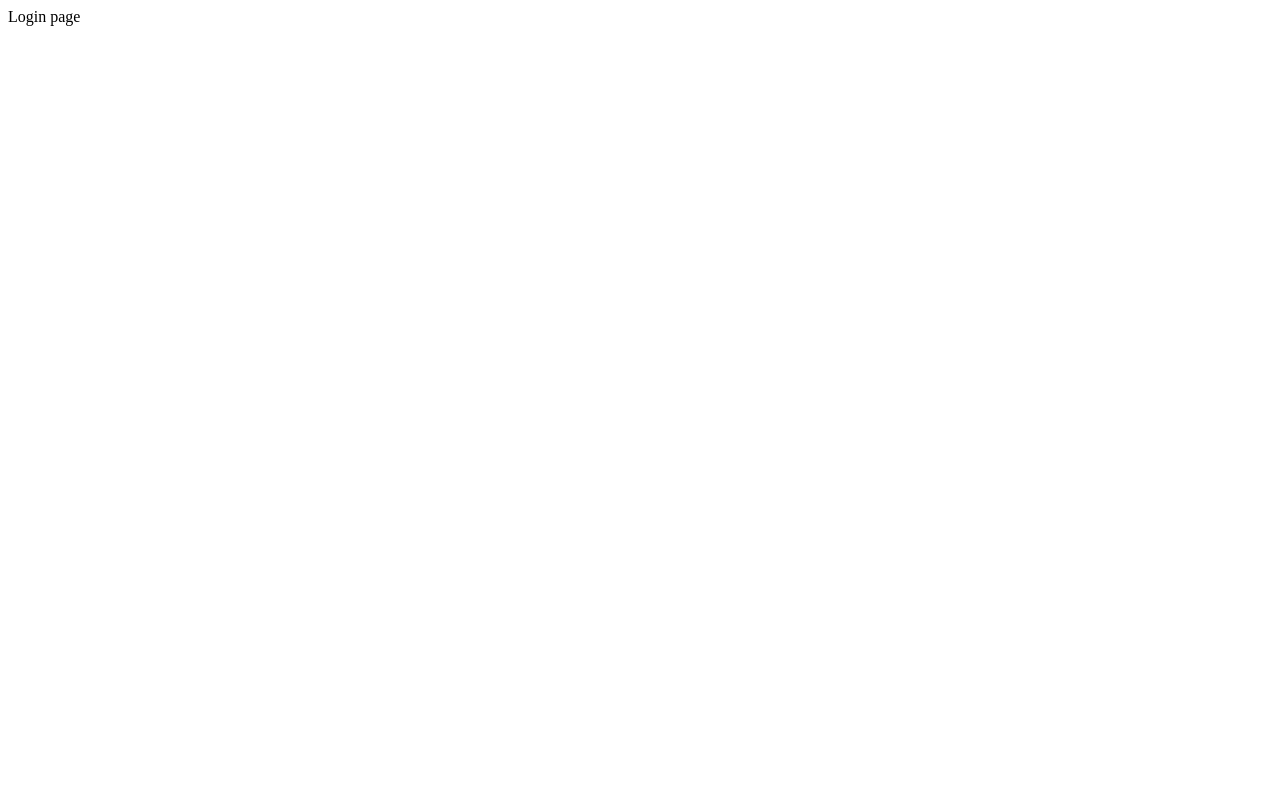
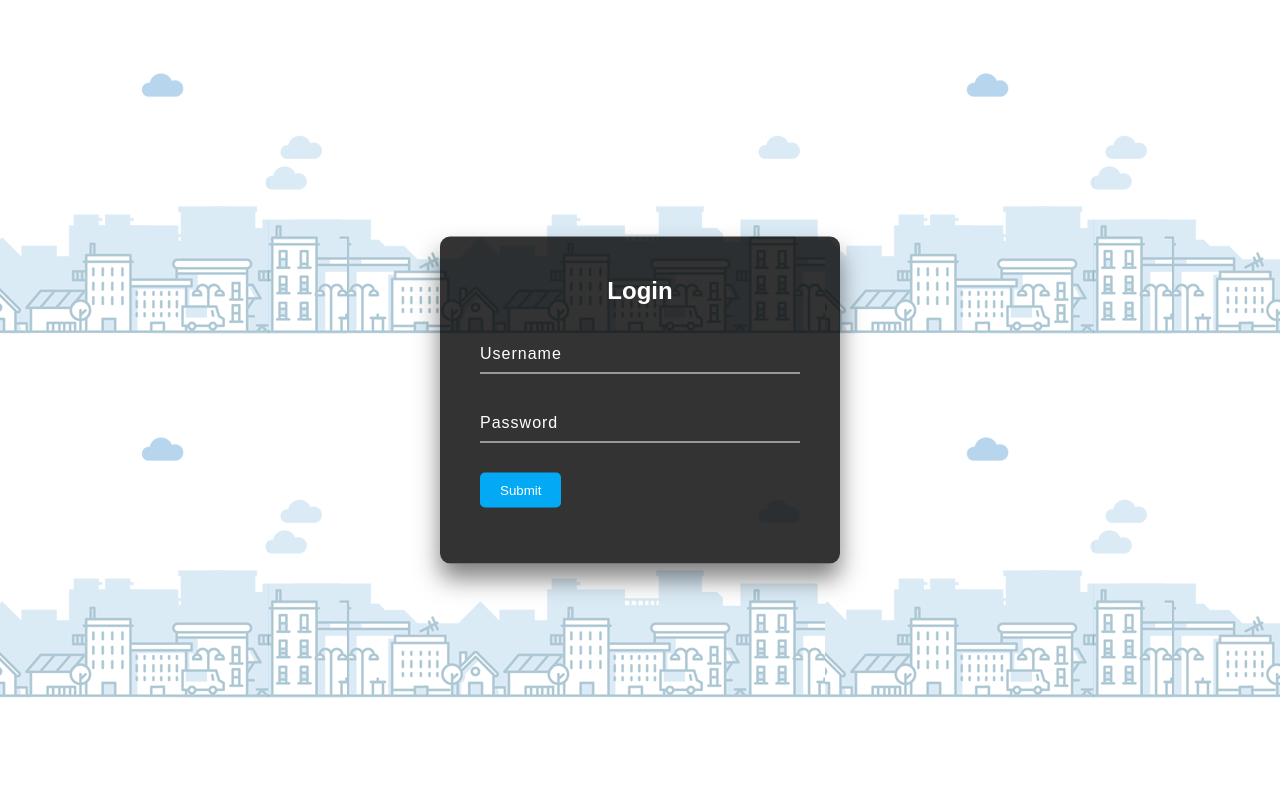
Before and after one commit to ankamdivija/Why5_identifier_tool, a Django app: page /login/ in a window 1280 px wide. Before the commit the page is almost empty. Run offline with Django 3.2, Linux system fonts and the light colour scheme.

Commit message:
login page

```diff
--- a/accounts/urls.py
+++ b/accounts/urls.py
@@ -3,7 +3,7 @@ from . import views
 
 urlpatterns = [
     path('', views.home,name='home'),
-    path('login/', views.login),
+    path('login/', views.login,name="login"),
     path('signup/', views.signup),
     path('logout/', views.logout),
 ]
--- a/accounts/views.py
+++ b/accounts/views.py
@@ -7,7 +7,7 @@ def home(request):
     return render(request,'home.html',{})
 
 def login(request):
-    return HttpResponse('Login page')
+    return render(request,'login.html',{})
 
 def signup(request):
     return HttpResponse('Signup page')
--- /dev/null
+++ b/static/css/login.css
@@ -0,0 +1,82 @@
+body
+{
+	margin: 0;
+	padding: 0;
+	font-family: sans-serif;
+	background: url('../img/graphics.png');
+}
+
+.box
+{
+	position: absolute;
+	top:50%;
+	left:50%;
+	transform: translate(-50%,-50%);
+	width: 400px;
+	padding: 40px;
+	background: rgba(0,0,0,.8);
+	box-sizing: border-box;
+	box-shadow: 0 15px 25px rgba(0,0,0,.5);
+	border-radius: 10px;
+}
+
+.box h2
+{
+	margin:0 0 30px;
+	padding: 0;
+	color: #fff;
+	text-align: center;
+}
+
+.box .inputBox
+{
+	position: relative;
+}
+
+.box .inputBox input
+{
+	width:100%;
+	padding: 10px 0;
+	font-size: 16px;
+	color:#fff;
+	letter-spacing: 1px;
+	margin-bottom: 30px;
+	border: none;
+	border-bottom: 1px solid #fff;
+	outline:none;
+	background: transparent;
+}
+
+.box .inputBox label
+{
+	position: absolute;
+	top:0;
+	left: 0;
+	letter-spacing: 1px;
+	padding: 10px 0;
+	font-size: 16px;
+	color:#fff;
+	pointer-events: none;
+	transition: .5s;
+}
+
+.box .inputBox input:focus ~ label,
+.box .inputBox input:valid ~ label
+{
+	top: -18px;
+	left:0;
+	color: #03a9f4;
+	font-size: 12px;
+}
+
+.box input[type="submit"]
+{
+	background: transparent;
+	border: none;
+	outline: none;
+	color: #fff;
+	background: #03a9f4;
+	padding: 10px 20px;
+	cursor: pointer;
+	border-radius: 5px;
+}
--- /dev/null
+++ b/templates/login.html
@@ -0,0 +1,23 @@
+{% load static %}
+<html>
+	<head>
+		<meta charset="utf-8">
+		<link href="{% static 'css/login.css' %}" rel="stylesheet" type="text/css">
+	</head>
+	<body>
+		<div class="box">
+			<h2>Login</h2>
+			<form>
+				<div class="inputBox">
+					<input type="text" name="" required="">
+					<label>Username</label>
+				</div>
+				<div class="inputBox">
+					<input type="password" name="" required="">
+					<label>Password</label>
+				</div>
+				<input type="submit" name="" value="Submit">
+			</form>
+		</div>
+	</body>
+</html>
--- a/templates/navbar.html
+++ b/templates/navbar.html
@@ -22,7 +22,7 @@
         </ul>
         <form class="form-inline my-2 my-lg-0">
             <button class="btn btn-outline-success my-2 m-sm-1 border-white" type="submit">SignUp</button>
-            <button class="btn btn-outline-success my-2 m-sm-1 border-white" type="submit">Login</button>
+            <a class="btn btn-outline-success my-2 m-sm-1 border-white" type="submit" href="login/">Login</a>
         </form>
     </div>
 </nav>
```
